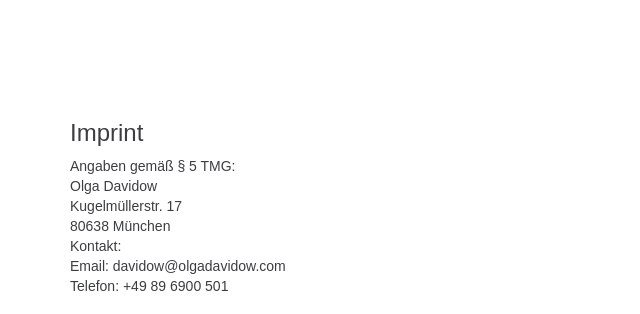
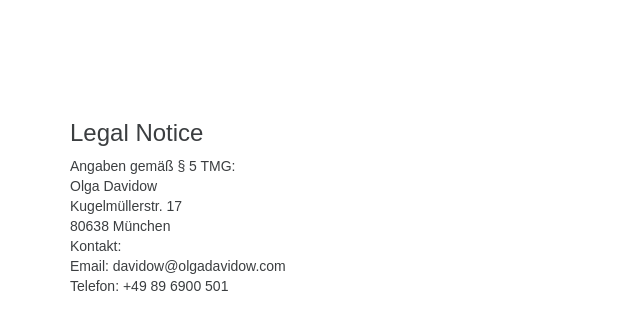
Before and after one commit to mallle/ODOV-website, a PHP site: page /imprint.php in a window 1280 px wide. Shown: the part 80-394 px from the top of the page, without its empty margins (0-640 px from the left). Run offline with PHP 8.4, Linux system fonts and the light colour scheme; style sheets or scripts are compiled from the project's sources; some libraries are stand-ins or nearby versions; some web fonts are replaced.

Commit message:
Changes to Legal Notice

```diff
--- a/imprint.php
+++ b/imprint.php
@@ -14,7 +14,7 @@
 <div class="wrapper">
   <div class="imprint">
     <div class="container">
-      <h3>Imprint</h3>
+      <h3>Legal Notice</h3>
 			<p>Angaben gemäß § 5 TMG:<br>
 			Olga Davidow<br>
 			Kugelmüllerstr. 17<br>
```
